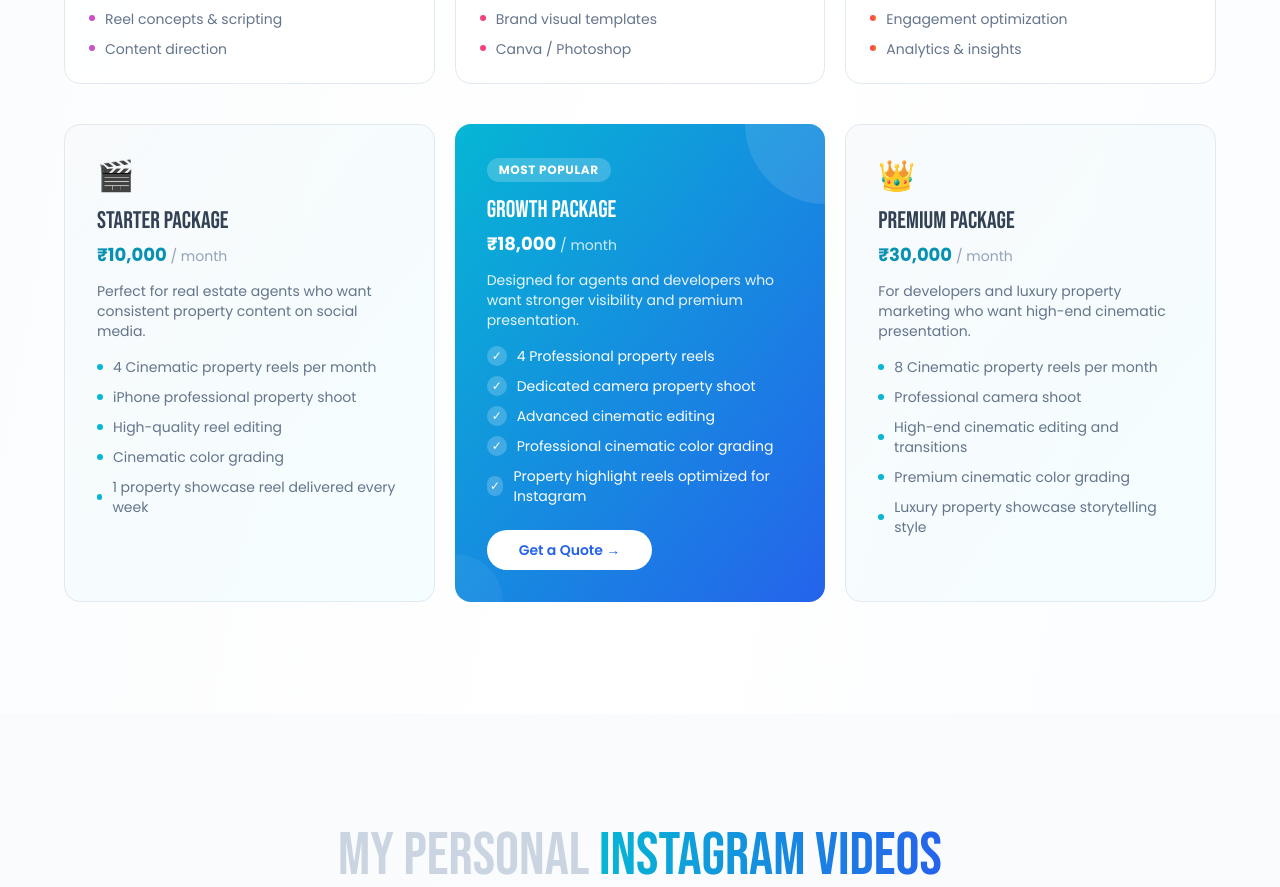
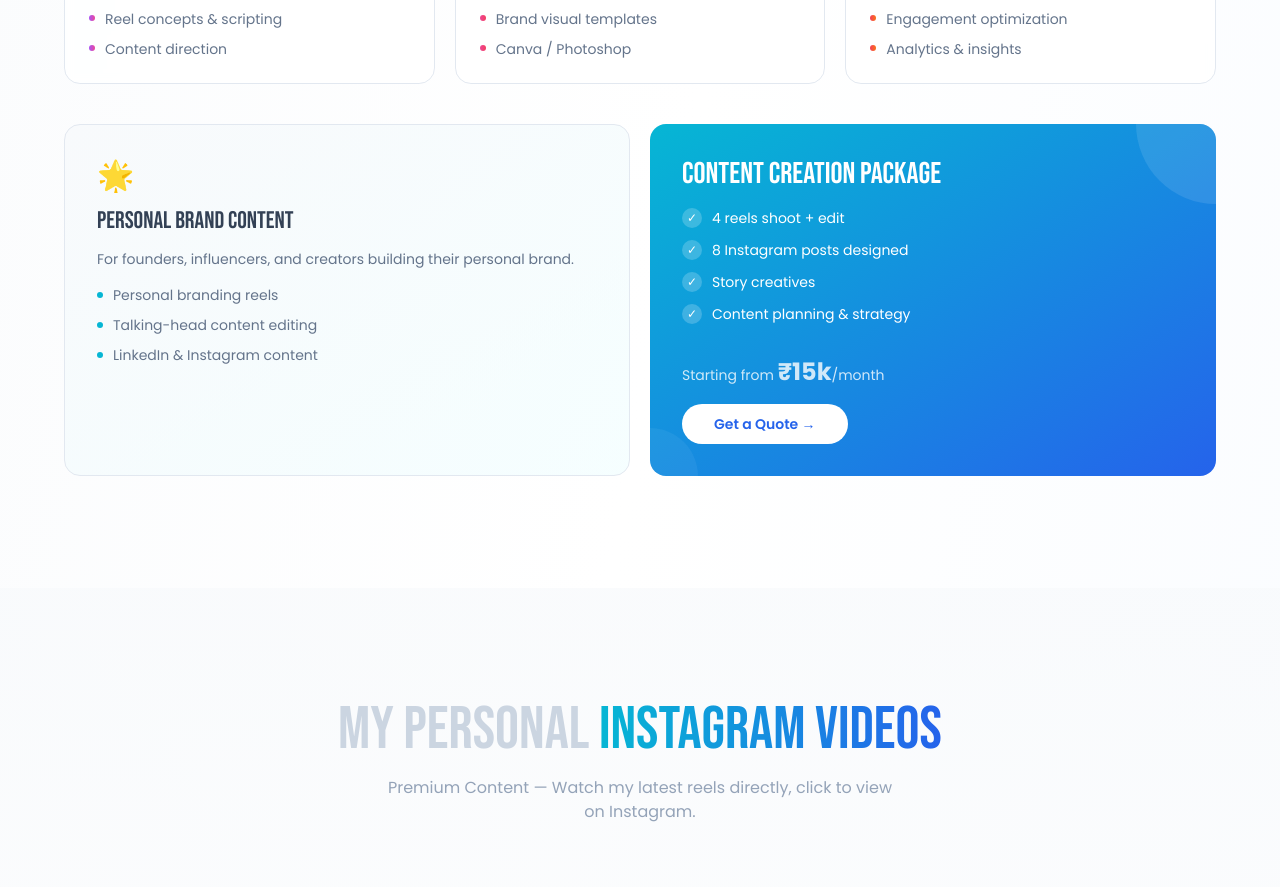
Before and after one commit to 1032230824-maker/rithikrawat, a React (Vite) app: page / in a window 1280 px wide. Shown: the part 2980-3867 px from the top of the page. Built offline with nearby package versions, Linux system fonts and the light colour scheme.

Commit message:
Fix real estate section layout

```diff
--- a/src/pages/Index.tsx
+++ b/src/pages/Index.tsx
@@ -405,17 +405,15 @@ const Index = () => {
             ))}
           </div>
 
-          {/* Pricing Packages */}
+          {/* Package CTA */}
           <AnimatedSection>
-            <div className="grid md:grid-cols-3 gap-5">
-              {/* Starter Package */}
+            <div className="grid md:grid-cols-2 gap-5">
               <div className="bg-gradient-to-br from-slate-50 to-cyan-50/50 border border-slate-200 rounded-2xl p-8">
-                <div className="text-3xl mb-3">🎬</div>
-                <h3 className="font-bebas text-2xl mb-1 text-slate-700">STARTER PACKAGE</h3>
-                <p className="font-poppins text-lg font-bold text-cyan-600 mb-3">₹10,000 <span className="text-sm font-normal text-slate-400">/ month</span></p>
-                <p className="font-poppins text-sm text-slate-500 mb-4">Perfect for real estate agents who want consistent property content on social media.</p>
+                <div className="text-3xl mb-3">🌟</div>
+                <h3 className="font-bebas text-2xl mb-3 text-slate-700">PERSONAL BRAND CONTENT</h3>
+                <p className="font-poppins text-sm text-slate-500 mb-4">For founders, influencers, and creators building their personal brand.</p>
                 <ul className="space-y-2.5">
-                  {["4 Cinematic property reels per month", "iPhone professional property shoot", "High-quality reel editing", "Cinematic color grading", "1 property showcase reel delivered every week"].map((item, i) => (
+                  {["Personal branding reels", "Talking-head content editing", "LinkedIn & Instagram content"].map((item, i) => (
                     <li key={i} className="font-poppins text-sm text-slate-500 flex items-center gap-2.5">
                       <span className="w-1.5 h-1.5 rounded-full bg-cyan-500"></span>
                       {item}
@@ -423,24 +421,22 @@ const Index = () => {
                   ))}
                 </ul>
               </div>
-
-              {/* Growth Package */}
-              <div className="bg-gradient-to-br from-cyan-500 to-blue-600 rounded-2xl p-8 text-white relative overflow-hidden">
+              <div className="bg-gradient-to-br from-cyan-500 to-blue-600 rounded-2xl p-8 text-white flex flex-col justify-between relative overflow-hidden">
                 <div className="absolute top-0 right-0 w-40 h-40 bg-white/10 rounded-full -translate-y-1/2 translate-x-1/2"></div>
                 <div className="absolute bottom-0 left-0 w-24 h-24 bg-white/5 rounded-full translate-y-1/2 -translate-x-1/2"></div>
                 <div className="relative z-10">
-                  <span className="inline-block font-poppins text-xs font-bold tracking-wider uppercase bg-white/20 px-3 py-1 rounded-full mb-3">Most Popular</span>
-                  <h3 className="font-bebas text-2xl mb-1">GROWTH PACKAGE</h3>
-                  <p className="font-poppins text-lg font-bold mb-3">₹18,000 <span className="text-sm font-normal opacity-80">/ month</span></p>
-                  <p className="font-poppins text-sm opacity-90 mb-4">Designed for agents and developers who want stronger visibility and premium presentation.</p>
-                  <ul className="space-y-2.5 mb-6">
-                    {["4 Professional property reels", "Dedicated camera property shoot", "Advanced cinematic editing", "Professional cinematic color grading", "Property highlight reels optimized for Instagram"].map((item, i) => (
+                  <h3 className="font-bebas text-3xl mb-4">CONTENT CREATION PACKAGE</h3>
+                  <ul className="space-y-3 mb-8">
+                    {["4 reels shoot + edit", "8 Instagram posts designed", "Story creatives", "Content planning & strategy"].map((item, i) => (
                       <li key={i} className="font-poppins text-sm flex items-center gap-2.5">
                         <span className="w-5 h-5 rounded-full bg-white/20 flex items-center justify-center text-xs">✓</span>
                         {item}
                       </li>
                     ))}
                   </ul>
+                </div>
+                <div className="relative z-10">
+                  <p className="font-poppins text-sm opacity-80 mb-4">Starting from <span className="text-2xl font-bold">₹15k</span>/month</p>
                   <Button
                     className="bg-white text-blue-600 hover:bg-white/90 font-poppins font-semibold rounded-full px-8 py-5 hover:shadow-lg transition-all duration-300 hover:scale-105"
                     onClick={() => document.getElementById('contact')?.scrollIntoView({ behavior: 'smooth' })}
@@ -448,22 +444,6 @@ const Index = () => {
                     Get a Quote →
                   </Button>
                 </div>
-              </div>
-
-              {/* Premium Package */}
-              <div className="bg-gradient-to-br from-slate-50 to-cyan-50/50 border border-slate-200 rounded-2xl p-8">
-                <div className="text-3xl mb-3">👑</div>
-                <h3 className="font-bebas text-2xl mb-1 text-slate-700">PREMIUM PACKAGE</h3>
-                <p className="font-poppins text-lg font-bold text-cyan-600 mb-3">₹30,000 <span className="text-sm font-normal text-slate-400">/ month</span></p>
-                <p className="font-poppins text-sm text-slate-500 mb-4">For developers and luxury property marketing who want high-end cinematic presentation.</p>
-                <ul className="space-y-2.5">
-                  {["8 Cinematic property reels per month", "Professional camera shoot", "High-end cinematic editing and transitions", "Premium cinematic color grading", "Luxury property showcase storytelling style"].map((item, i) => (
-                    <li key={i} className="font-poppins text-sm text-slate-500 flex items-center gap-2.5">
-                      <span className="w-1.5 h-1.5 rounded-full bg-cyan-500"></span>
-                      {item}
-                    </li>
-                  ))}
-                </ul>
               </div>
             </div>
           </AnimatedSection>
```
